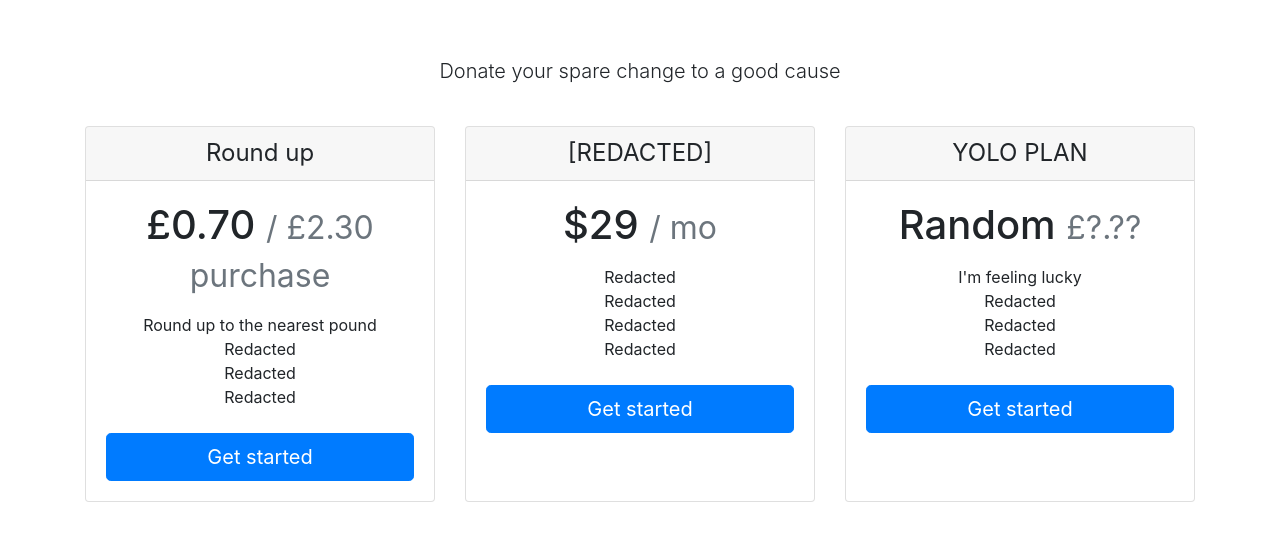
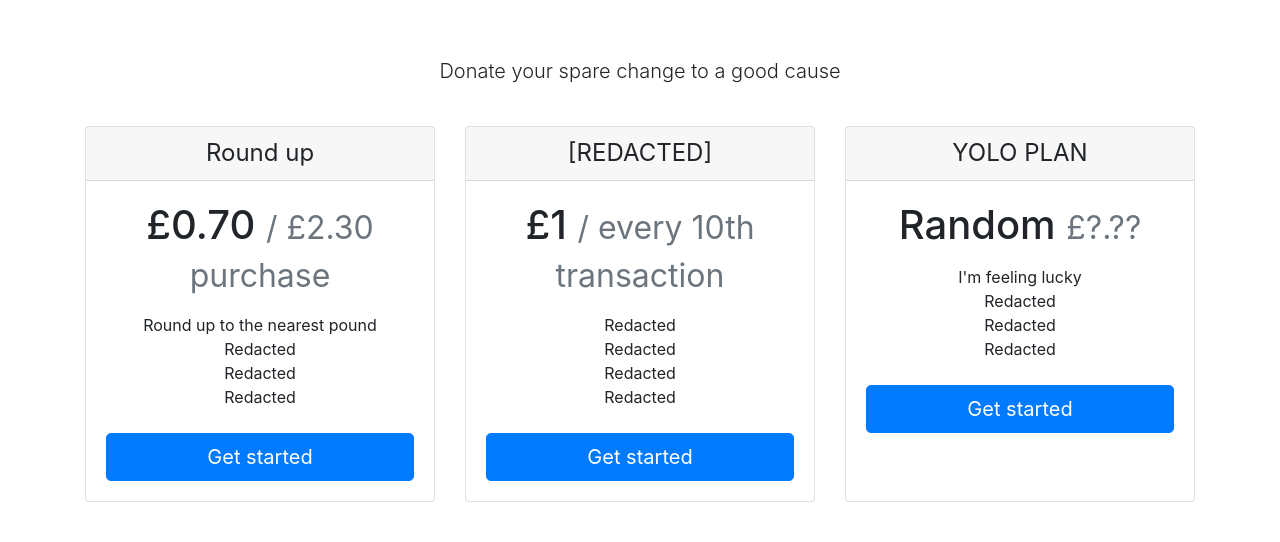
Before and after one commit to phpem/hack24-2018, a Symfony app: template templates/home.html.twig in a window 1280 px wide. Shown: the top 542 px of the page. Run offline with Twig, Linux system fonts and the light colour scheme; the template is opened without the code that fills it, so the values that code supplies are empty; style sheets or scripts are compiled from the project's sources; some libraries are stand-ins or nearby versions.

Commit message:
I did it for the lulz!

```diff
--- a/templates/home.html.twig
+++ b/templates/home.html.twig
@@ -31,7 +31,7 @@
                     <h4 class="my-0 font-weight-normal">[REDACTED]</h4>
                 </div>
                 <div class="card-body">
-                    <h1 class="card-title pricing-card-title">$29 <small class="text-muted">/ mo</small></h1>
+                    <h1 class="card-title pricing-card-title">£1 <small class="text-muted">/ every 10th transaction</small></h1>
                     <ul class="list-unstyled mt-3 mb-4">
                         <li>Redacted</li>
                         <li>Redacted</li>
```
